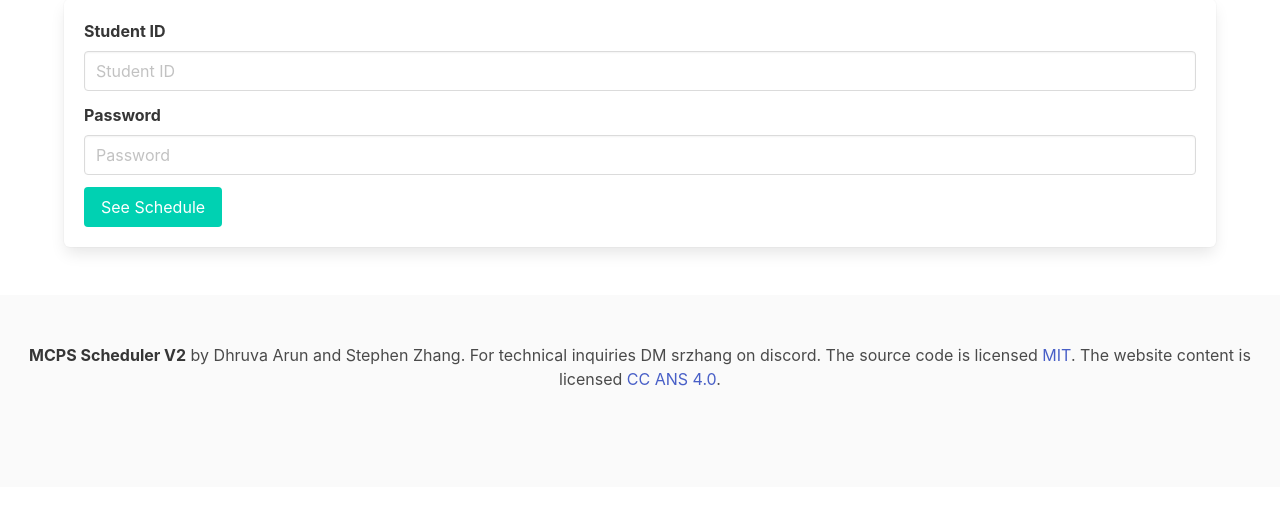
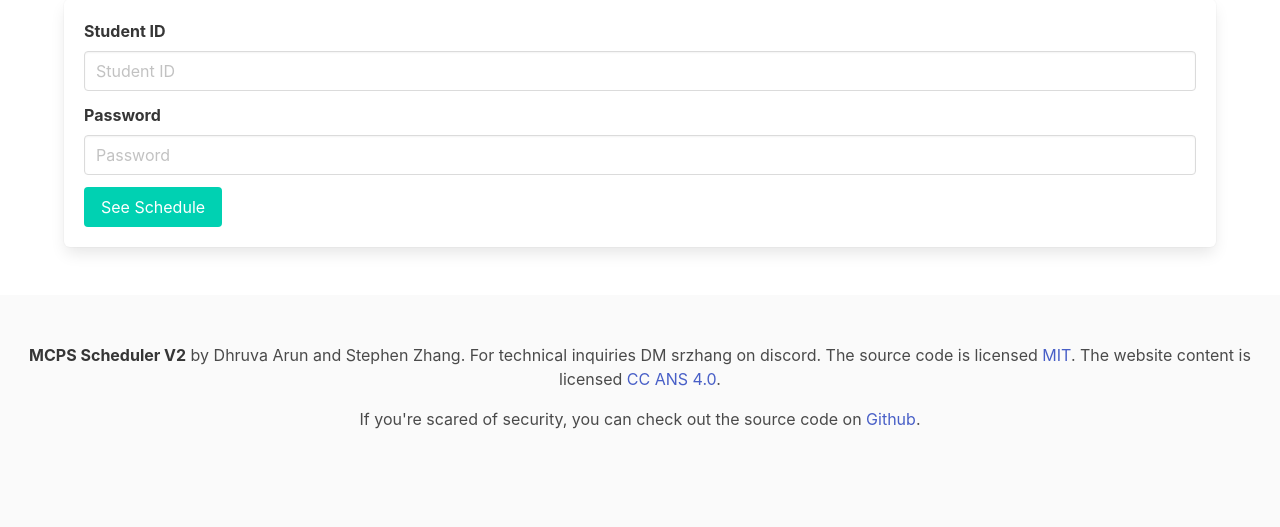
Before and after one commit to szhanggg/mcps-scheduler-v2, a Flask app: page / in a window 1280 px wide. Shown: the part 351-878 px from the top of the page. Before the commit the page ends 737 px from the top, so only its background shows below. Run offline with Flask 3, Linux system fonts and the light colour scheme; some libraries are stand-ins or nearby versions.

Commit message:
github link in footer

```diff
--- a/templates/base.html
+++ b/templates/base.html
@@ -73,6 +73,10 @@
           >CC ANS 4.0</a
         >.
       </p>
+      <p>
+        If you're scared of security, you can check out the source code on
+        <a href="https://github.com/szhanggg/mcps-scheduler-v2">Github</a>.
+      </p>
     </div>
   </footer>
 </body>
```
